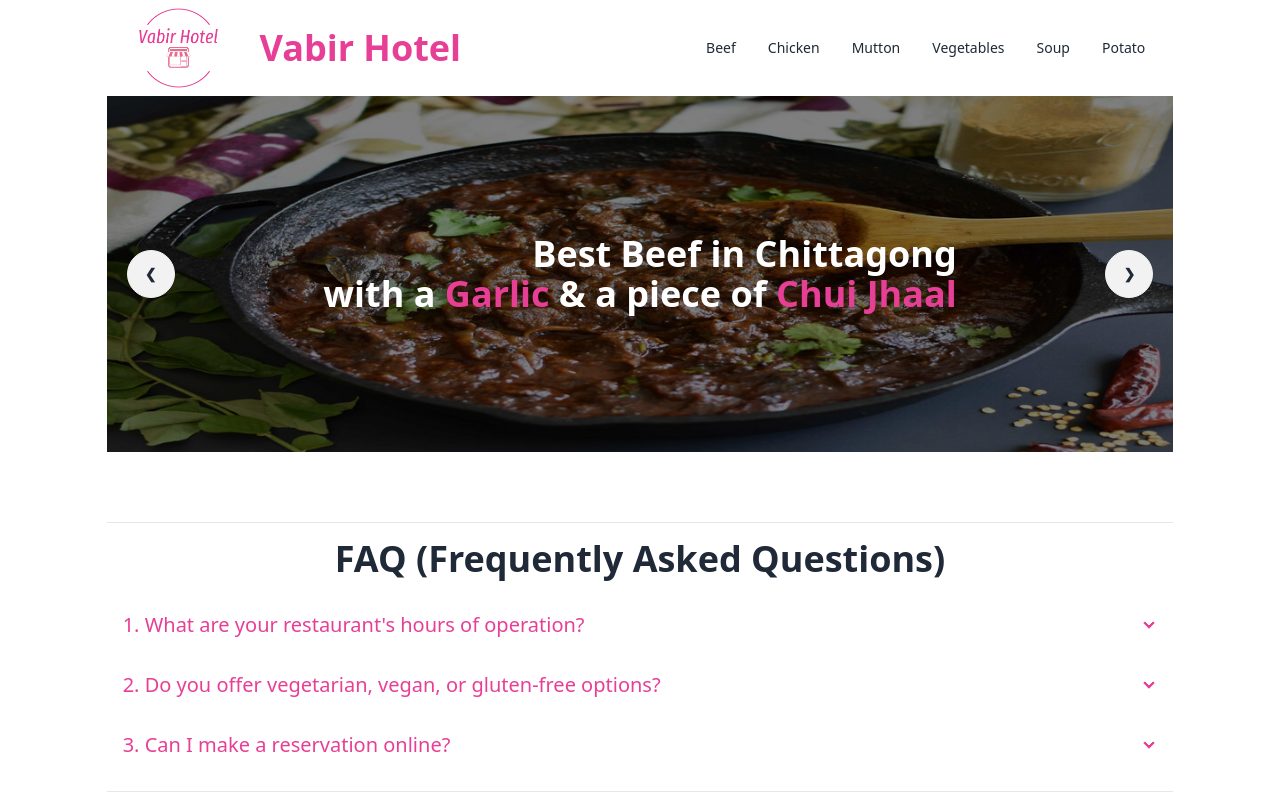
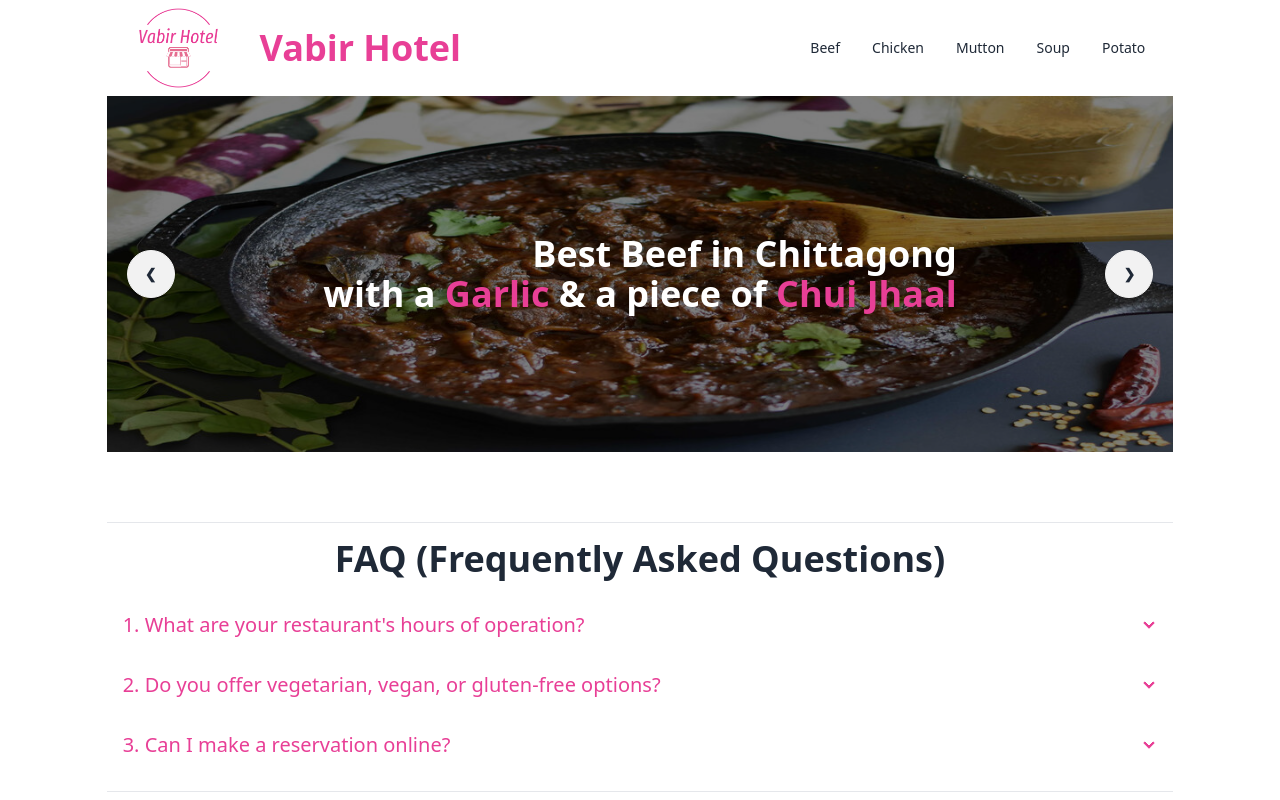
Before and after one commit to MahiuddinZilani/doict-A2-restaurent-api, a plain HTML site: page index.html in a window 1280 px wide. Shown: the top 800 px of the page. Drawn offline with nearby package versions, Linux system fonts and the light colour scheme; no server answers.

Commit message:
navbar is rearranged

```diff
--- a/index.html
+++ b/index.html
@@ -134,12 +134,12 @@
             >
               <a>Mutton</a>
             </li>
-            <li
+            <!-- <li
               onclick="selectCategory(this)"
               class="hover:text-white hover:bg-[#E83F96] rounded-lg"
             >
               <a>Vegetables</a>
-            </li>
+            </li> -->
             <!-- <li
               onclick="selectCategory(this)"
               class="hover:text-white hover:bg-[#E83F96] rounded-lg"
```
Also changed, not shown: 1 other file.
